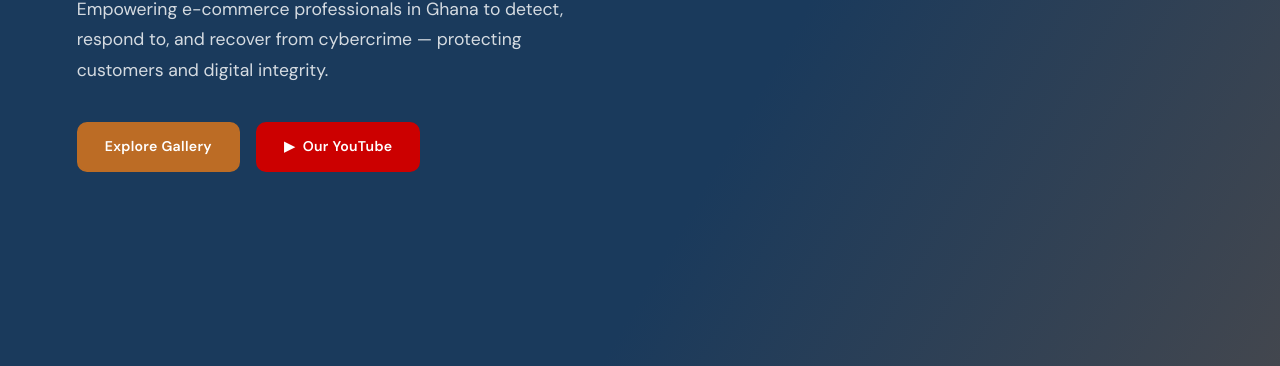
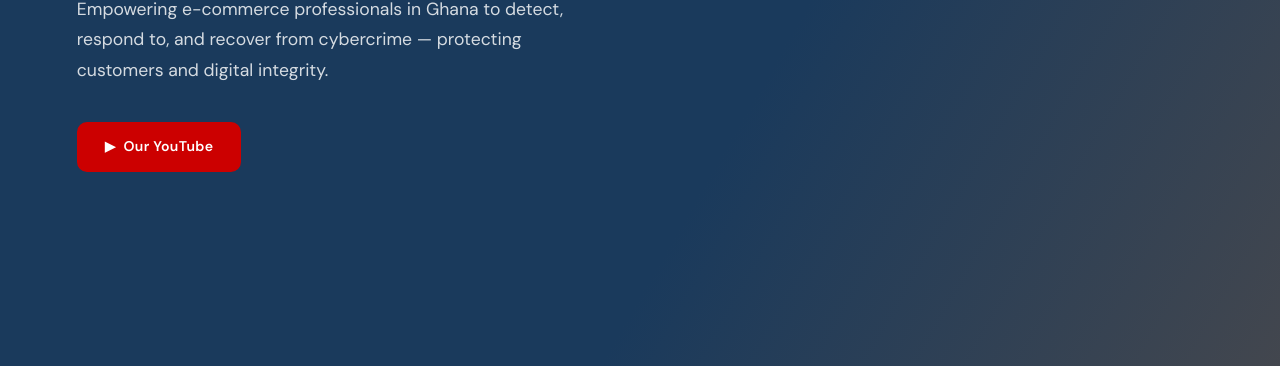
Before and after one commit to kobimbo/Pulse-sec, a plain HTML site: page index.html in a window 1280 px wide. Shown: the part 434-800 px from the top of the page. Drawn offline with nearby package versions, Linux system fonts and the light colour scheme.

Commit message:
Update index.html

```diff
--- a/index.html
+++ b/index.html
@@ -38,7 +38,6 @@
         Empowering e-commerce professionals in Ghana to detect, respond to, and recover from cybercrime — protecting customers and digital integrity.
       </p>
       <div class="hero-actions">
-        <a href="gallery.html" class="btn btn-primary">Explore Gallery</a>
         <a href="https://www.youtube.com/@YourChannel" target="_blank" rel="noopener" class="btn btn-youtube">
           <!-- YouTube play triangle (CSS only, no external icon lib needed) -->
           <span class="yt-icon">&#9654;</span> Our YouTube
```
